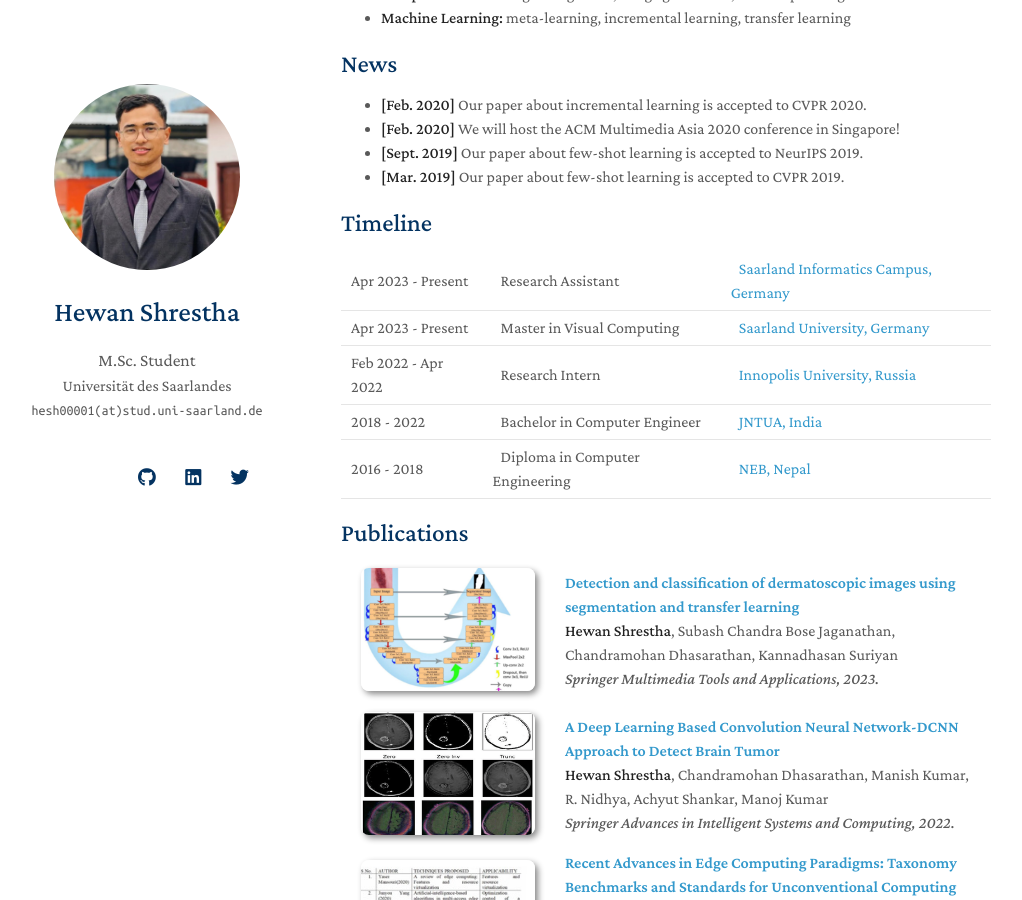
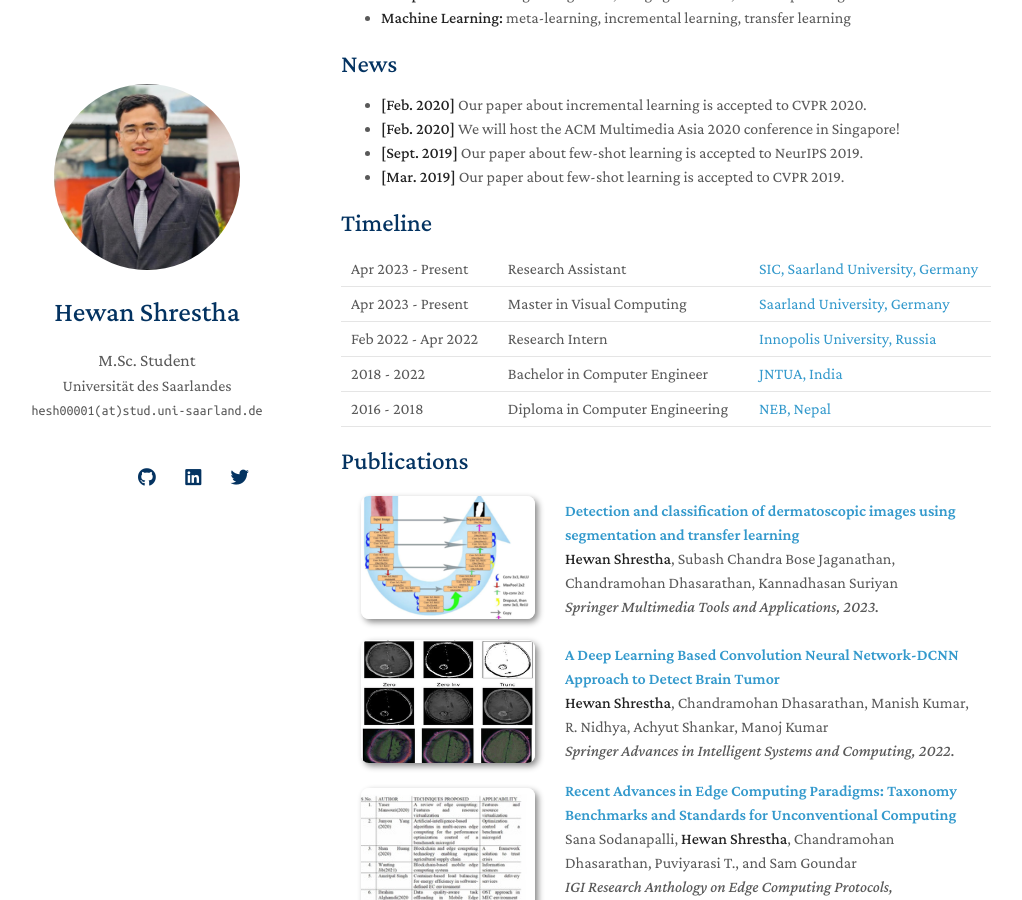
Before and after one commit to hewanshrestha/hewanshrestha.github.io, a Jekyll site: the page built from index.md, in a window 1280 px wide and 900 px high, scrolled down 377 px. Shown: the whole window, without its empty margins (129-1151 px from the left). Built offline with Jekyll 4.4.1, drawn with Linux system fonts in a browser that asks for light colours; nearby versions of some CDN libraries; a style sheet for code colours, icons or effects is not loaded; our own code applies the rules of GitHub Pages for plain Markdown files.

Commit message:
Update timeline.md

```diff
--- a/_includes/timeline.md
+++ b/_includes/timeline.md
@@ -8,7 +8,7 @@
     <tr>
       <td>Apr 2023 - Present</td>
       <td>&ensp;Research Assistant</td>
-      <td>&ensp;<a href="https://saarland-informatics-campus.de/en/forschung-research/research-groups/">Saarland Informatics Campus, Germany</a></td>
+      <td>&ensp;<a href="https://saarland-informatics-campus.de/en/forschung-research/research-groups/">SIC, Saarland University, Germany</a></td>
     </tr>
     <tr>
       <td>Apr 2023 - Present</td>
```
